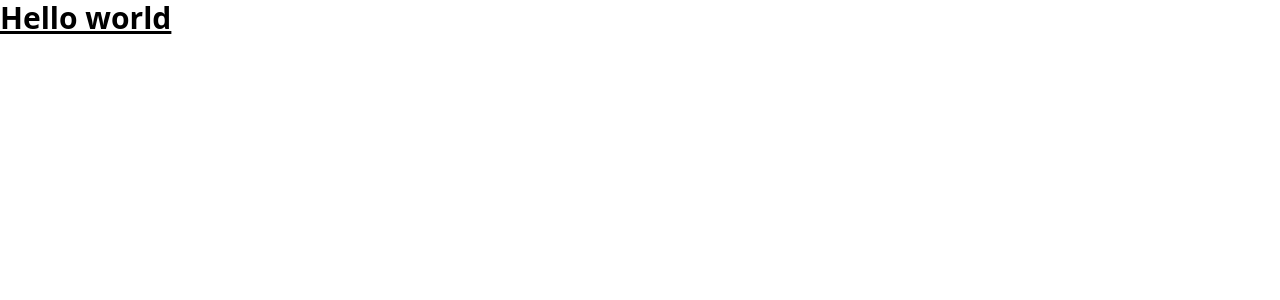
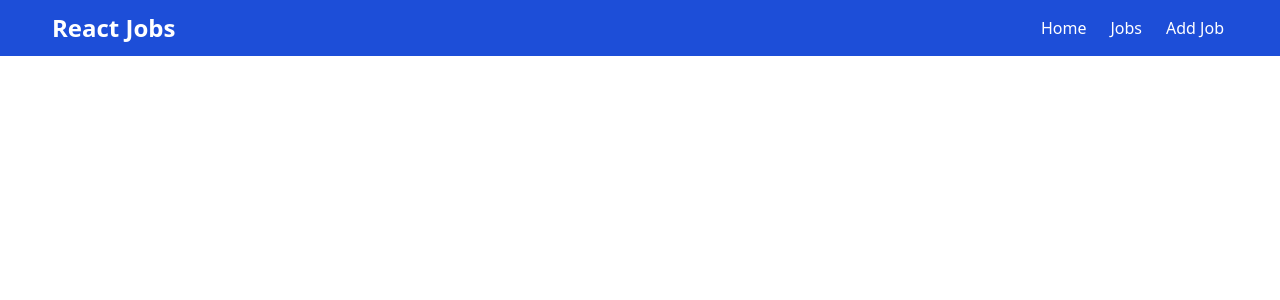
Before and after one commit to ProjectLife21/reactJobs, a React (Vite) app: page / in a window 1280 px wide. Shown: the top 300 px of the page. Built offline with nearby package versions, Linux system fonts and the light colour scheme.

Commit message:
Navbar component added

```diff
--- a/src/App.jsx
+++ b/src/App.jsx
@@ -1,3 +1,11 @@
-export default function App() {
-  return <h1 className="text-3xl font-bold underline">Hello world</h1>;
-}
+// components
+import { Navbar } from "./components";
+
+const App = () => {
+  return (
+    <div>
+      <Navbar />
+    </div>
+  );
+};
+export default App;
--- /dev/null
+++ b/src/components/Navbar.jsx
@@ -0,0 +1,21 @@
+const Navbar = () => {
+  return (
+    <nav className="flex justify-center bg-blue-700">
+      <div className="w-full p-3 flex justify-between max-w-[1200px]">
+        <h1 className="text-white font-bold text-2xl">React Jobs</h1>
+        <ul className="flex justify-center items-center gap-4 font-medium text-white">
+          <li className="p-1 rounded-md hover:bg-black ease-in duration-200 cursor-pointer">
+            <a href="#">Home</a>
+          </li>
+          <li className="p-1 rounded-md hover:bg-black ease-in duration-200 cursor-pointer">
+            <a href="#">Jobs</a>
+          </li>
+          <li className="p-1 rounded-md hover:bg-black ease-in duration-200 cursor-pointer">
+            <a href="#">Add Job</a>
+          </li>
+        </ul>
+      </div>
+    </nav>
+  );
+};
+export default Navbar;
--- /dev/null
+++ b/src/components/index.js
@@ -0,0 +1 @@
+export { default as Navbar } from "./Navbar";
```
